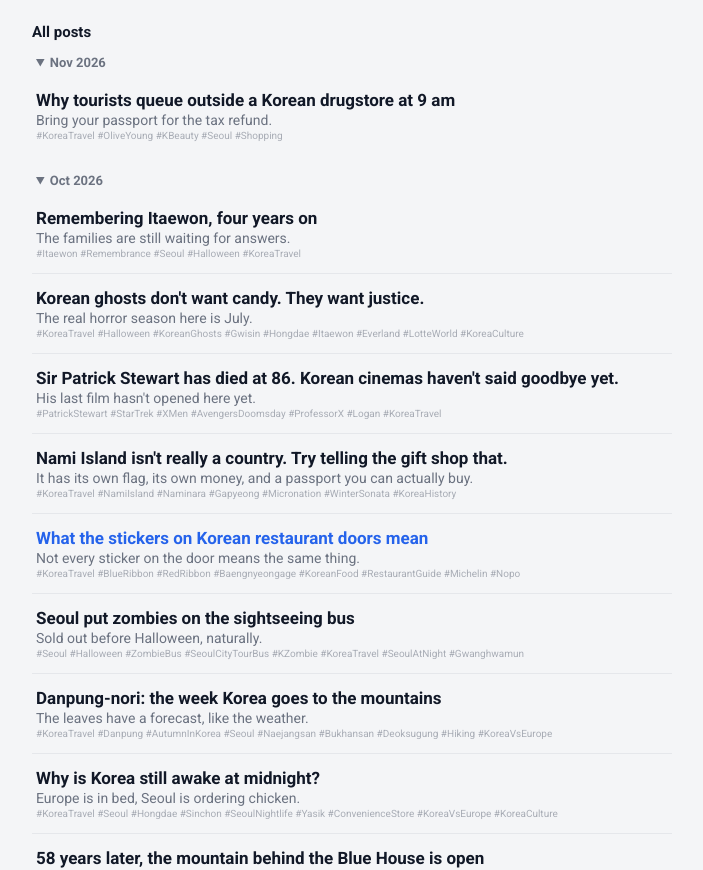
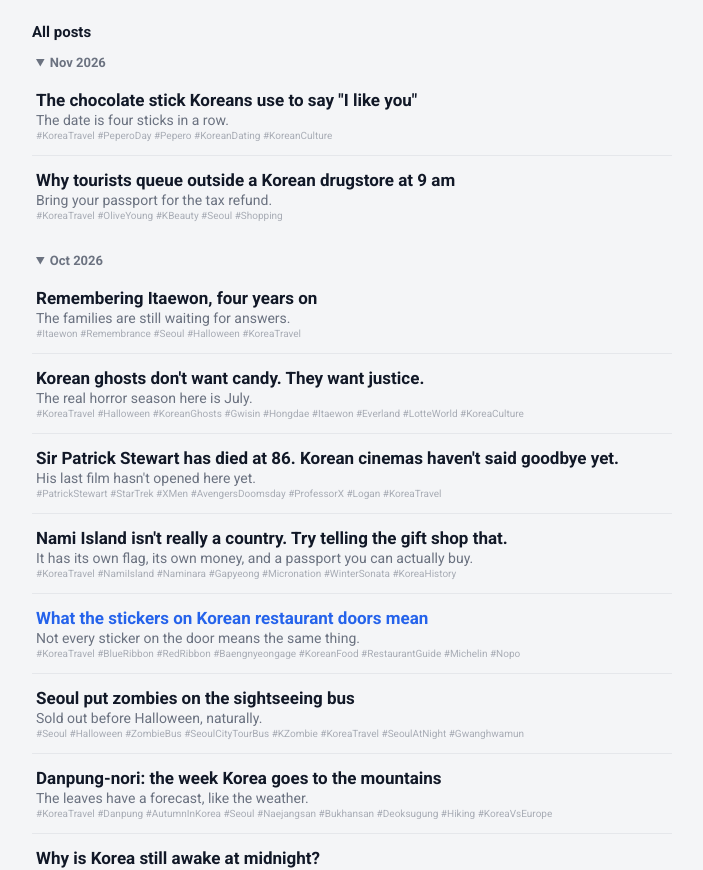
Before and after one commit to jjsoftwareint-ops/MyTravelPath, a React (Vite) app: page /blog/2026-10-30-0542/ in a window 1280 px wide. Shown: the part 3739-4609 px from the top of the page, without its empty margins (288-991 px from the left). Built offline with nearby package versions, Linux system fonts and the light colour scheme.

Commit message:
Add Pepero Day blog post

```diff
--- a/src/data/blog.ts
+++ b/src/data/blog.ts
@@ -37,6 +37,64 @@ export type Post = {
 
 export const posts: Post[] = [
   {
+    id: '2026-11-02-1940',
+    title: 'The chocolate stick Koreans use to say "I like you"',
+    description:
+      'Pepero Day on 11 November: why Koreans give each other chocolate sticks, and how it became the day many use to tell a crush how they feel.',
+    teaser: 'The date is four sticks in a row.',
+    icon: 'chocolate_bar',
+    date: '2026-11-02',
+    updated: '2026-11-02',
+    keywords: ['KoreaTravel', 'PeperoDay', 'Pepero', 'KoreanDating', 'KoreanCulture'],
+    body: [
+      {
+        type: 'p',
+        text: 'Try explaining Pepero Day to someone who has never heard of it. On 11 November, Koreans give each other biscuit sticks dipped in chocolate: Pepero (빼빼로, ppaeppaero). Why that day? Write the date in numbers. 11/11. Four sticks standing in a row. That is the whole logic, and somehow it works.',
+      },
+      {
+        type: 'p',
+        text: 'We like a holiday whose reason fits on a napkin.',
+      },
+      { type: 'ad', slot: 'inArticle' },
+      {
+        type: 'img',
+        src: 'pepero-sticks.jpg',
+        alt: 'Twenty-three chocolate-coated biscuit sticks laid out in a fan on a wooden table, each with a bare biscuit handle at the bottom',
+        caption: 'Pepero, the classic. The bare end is the handle.',
+        href: 'https://commons.wikimedia.org/wiki/File:Lotte_pepero_original_chocolate_flavored_biscuit_sticks.jpg',
+        credit: { author: 'Fumikas Sagisavas', license: 'CC0 1.0', licenseUrl: 'https://creativecommons.org/publicdomain/zero/1.0/' },
+      },
+      { type: 'space' },
+      { type: 'h', text: 'The day to say it', icon: 'purple_heart' },
+      {
+        type: 'p',
+        text: 'Pepero Day works like a second Valentine\'s Day. Couples swap boxes, and friends and co-workers get one too. But the real drama is the 고백 (gobaek), the confession. [Many young Koreans use 11 November](https://www.koreanclass101.com/lesson/mustknow-korean-holiday-words-10-pepero-day) to tell a crush how they feel.',
+      },
+      {
+        type: 'p',
+        text: 'A box of sticks is the cheapest gift in the shop, and we think that is the clever part. Nobody needs a big gesture. If the answer is no, you only gave away a snack.',
+      },
+      { type: 'space' },
+      { type: 'h', text: 'Nobody planned it', icon: 'thinking_face' },
+      {
+        type: 'p',
+        text: 'Nobody announced the day. It is said to have started with [teenage girls](https://www.koreatimes.co.kr/southkorea/society/20241107/how-pepero-day-got-started-in-korea) swapping Pepero and wishing each other to be "slim like Pepero". The wish has aged badly. The sticks have not.',
+      },
+      {
+        type: 'p',
+        text: 'The same date is also [Farmers\' Day](https://tilnote.io/pages/67315eafa2655b428d1b632c), and the agriculture ministry would like you to eat [가래떡](https://www.google.com/search?tbm=isch&q=%EA%B0%80%EB%9E%98%EB%96%A1) (garaetteok) instead, the long white rice cake. The rice cake has the ministry. The chocolate has the shops.',
+      },
+      {
+        type: 'p',
+        text: 'This year\'s [limited boxes](https://news.mtn.co.kr/news-detail/2026101411291266453) read like a fan convention: Stray Kids, Hello Kitty and Cinnamoroll, and the cartoon dog Ganadi. If you are in Korea this month, buy one and hand it to someone you like. Or to a friend, if you are not brave yet.',
+      },
+      {
+        type: 'verdict',
+        text: 'Pepero Day is the smallest gift in the shop and the easiest way to tell someone you like them. The date does the explaining.',
+      },
+    ],
+  },
+  {
     id: '2026-11-01-2013',
     title: 'Why tourists queue outside a Korean drugstore at 9 am',
     description:
```
Also changed, not shown: assets/blog/pepero-sticks.jpg (added), assets/emoji/chocolate_bar.png (added).
